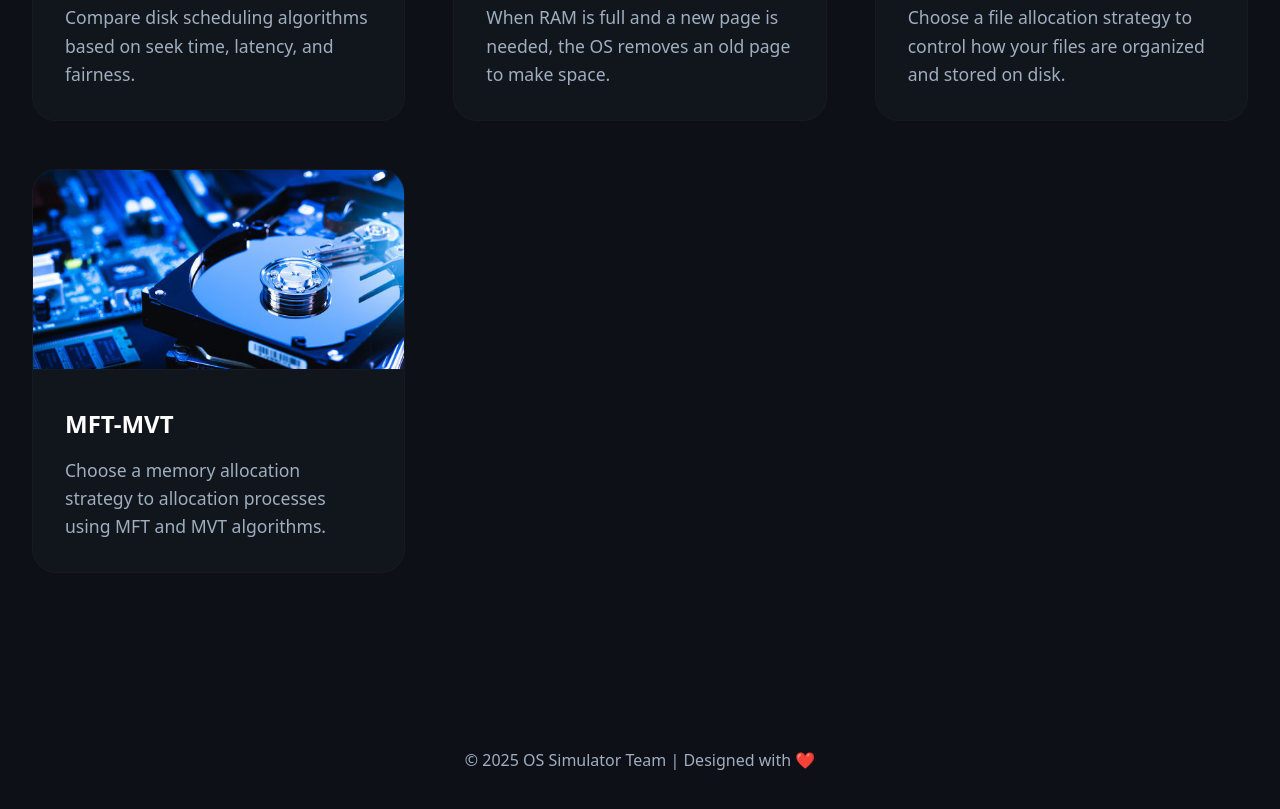
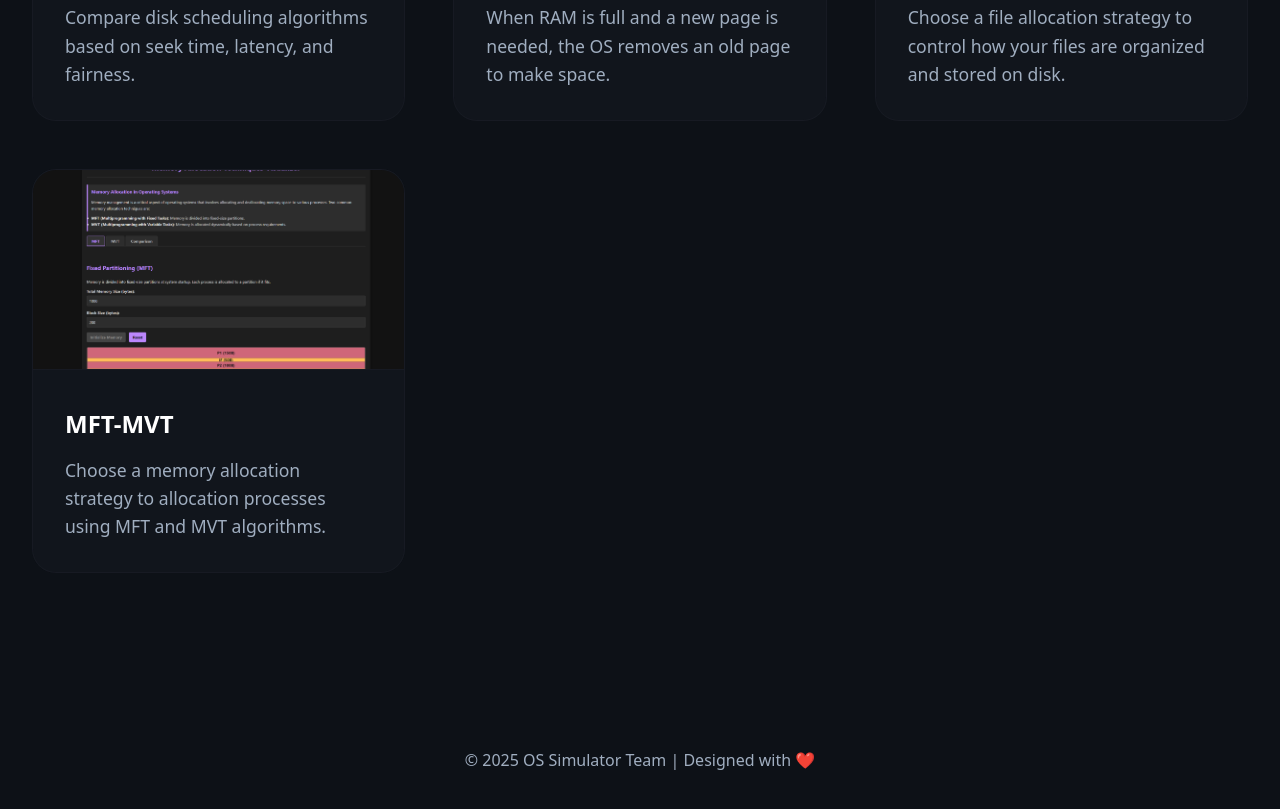
Before and after one commit to SRIRAM231005/OSXplore, a plain HTML site: page index.html in a window 1280 px wide. Shown: the part 1697-2506 px from the top of the page. Drawn offline with Linux system fonts and the light colour scheme.

Commit message:
Update index.html

```diff
--- a/index.html
+++ b/index.html
@@ -89,7 +89,7 @@
 
         <div class="feature-card" data-scroll>
           <div class="feature-content" onclick="window.location.href='MFT-MVT/index.html'">
-            <img src="images/fa.jpeg" alt="file-allocation" class="feature-image">
+            <img src="images/MVT-MFT.png" alt="file-allocation" class="feature-image">
             <div class="feature-text">
               <h3>MFT-MVT</h3>
               <p>Choose a memory allocation strategy to allocation processes using MFT and MVT algorithms.</p>
```
